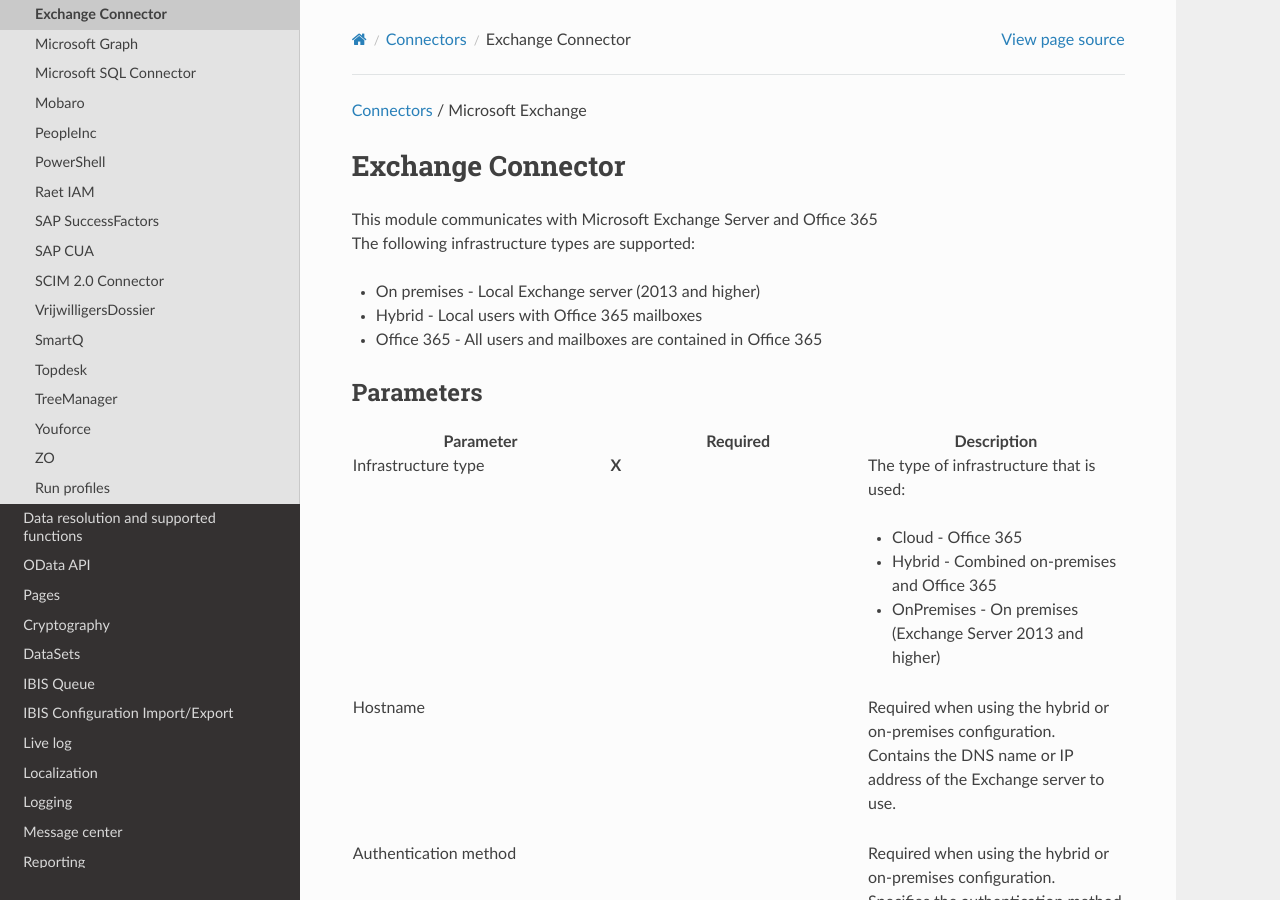
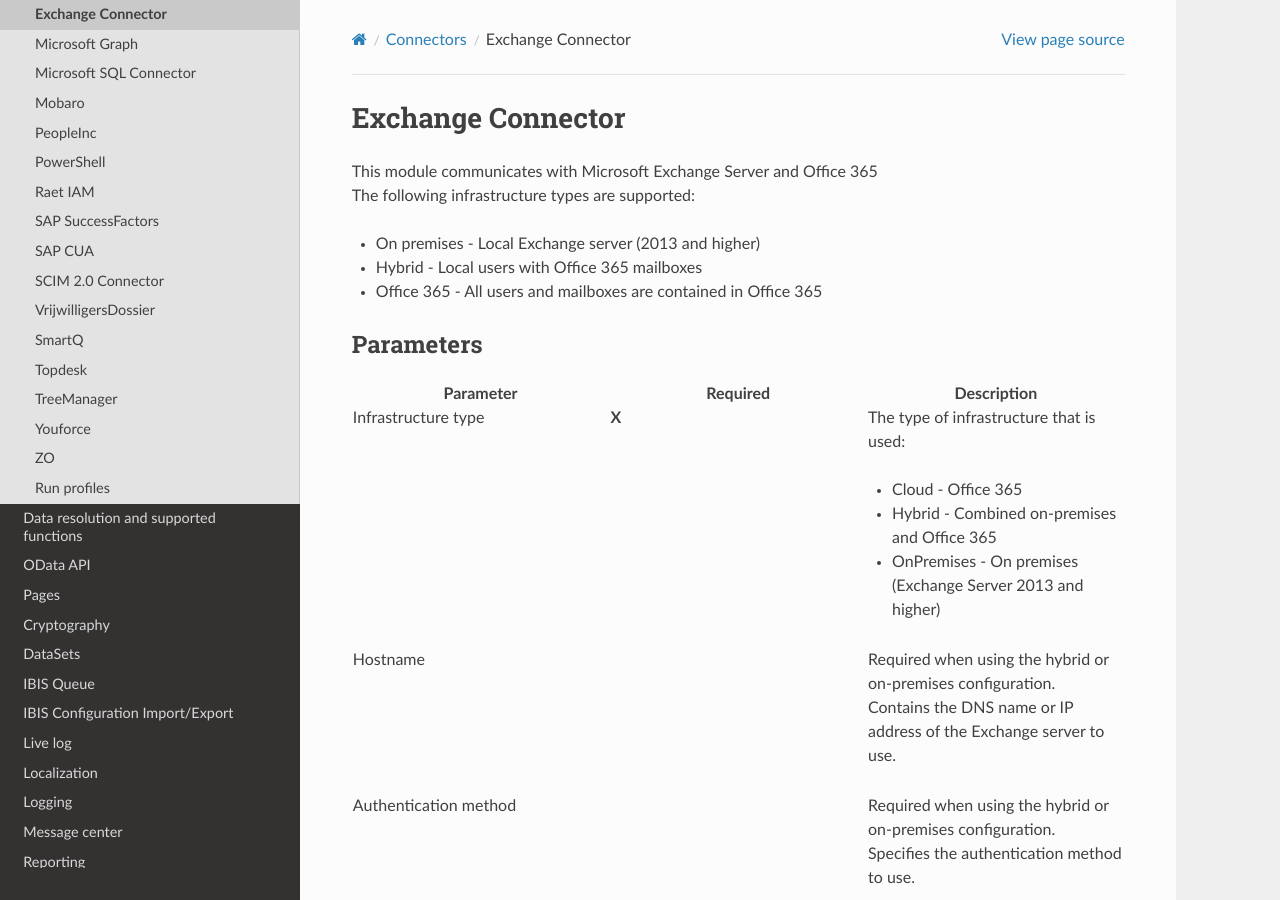
Before and after one commit to Raoulorlando/rtd-tutorial, a Sphinx documentation site: the page built from docs/source/Documentatie/Connector_MicrosoftExchange.md, in a window 1280 px wide and 900 px high. Built offline with Sphinx 7.4.7 and the Read the Docs theme 2.0.0, drawn with Linux system fonts in a browser that asks for light colours; nearby versions of some CDN libraries; some web fonts are replaced; library files that are not in the unit come from our copies; pages that are not in the unit, such as notebooks, are missing from menus.

Commit message:
Removed unnecessary routing at the top of the Connector_MicrosoftExchange

```diff
--- a/docs/source/Documentatie/Connector_MicrosoftExchange.md
+++ b/docs/source/Documentatie/Connector_MicrosoftExchange.md
@@ -1,6 +1,3 @@
-<a href="javascript:void(0)" class="help-trigger"
-data-helpkey="SysPage_Connector">Connectors</a> / Microsoft Exchange
-
 # Exchange Connector
 
 This module communicates with Microsoft Exchange Server and Office 365
```
